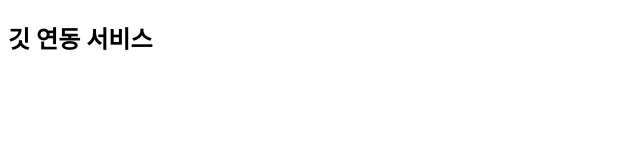
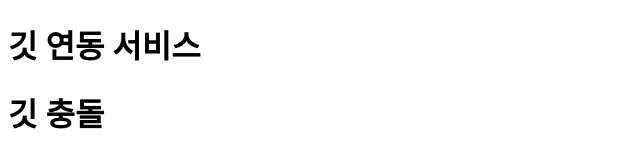
Before and after one commit to minjuhyun1999/HTML_WORK_Busanit501, a plain HTML site: page 5.html in a window 1280 px wide. Shown: the whole page, without its empty margins (0-640 px from the left). Drawn offline with Linux system fonts and the light colour scheme.

Commit message:
집에서 작업2, 커밋, 푸쉬, 충돌 테스트1

```diff
--- a/5.html
+++ b/5.html
@@ -6,6 +6,7 @@
     <title>Document</title>
 </head>
 <body>
-    <h2>깃 연동 서비스</h2>
+    <h1>깃 연동 서비스</h1>
+    <h1>깃 충돌</h1>
 </body>
 </html>
```
